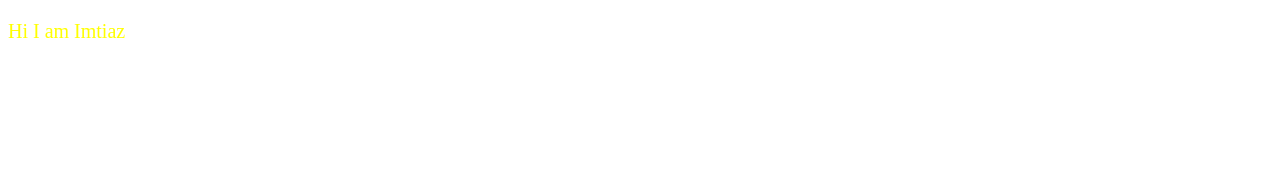
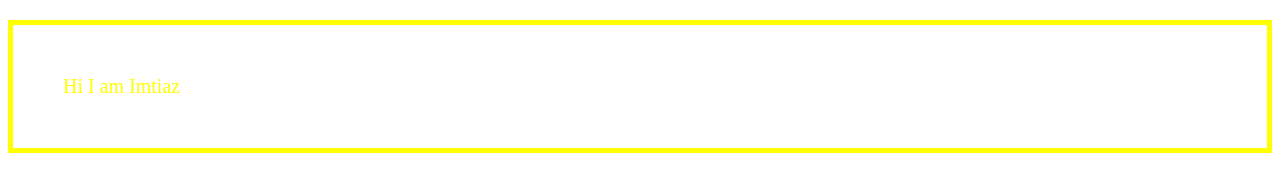
Before and after one commit to tanvirpctg/my-first-repo, a plain HTML site: page index.html in a window 1280 px wide. Drawn offline with Linux system fonts and the light colour scheme.

Commit message:
Update style.css

```diff
--- a/style.css
+++ b/style.css
@@ -1,7 +1,7 @@
 p{ color : yellow;
-  font-size : 20px;
-  font-familly, : times new roman;
-  font border : 5 px;
-  padding 50px;
+  font-size: 20px;
+font-family: 'Times New Roman';
+border: 5px solid;
+padding: 50px;
 
 }
```
